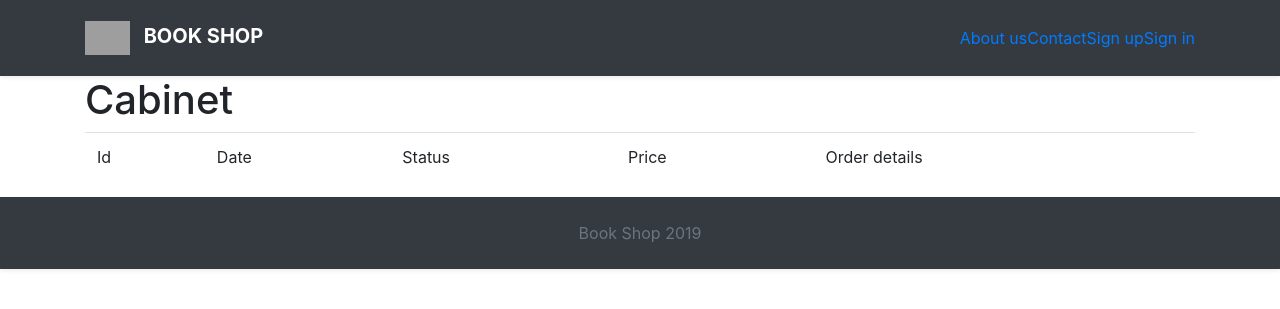
After one commit to GromovvVadim/SecondTaskWeb, a Django app: template OnlineShop/ecommerce/templates/cabinet.html in a window 1280 px wide. The commit adds this page. Shown: the top 309 px of the page. Run offline with Django 3.2, Linux system fonts and the light colour scheme; the template is opened without the code that fills it, so the values that code supplies are empty; some libraries are stand-ins or nearby versions; grey boxes are pictures that could not be loaded.

Commit message:
Add cabinet and fix bugs

```diff
--- a/OnlineShop/ecommerce/forms.py
+++ b/OnlineShop/ecommerce/forms.py
@@ -90,7 +90,6 @@ class OrderForm(forms.Form):
         self.fields['phone'].help_text = "Input real number"
         self.fields['delivery_type'].label = 'The method of obtaining'
         self.fields['address'].label = 'Delivery address'
-        #self.fields['address'].help_text = 'Input real address'
         self.fields['comment'].label = 'Order comment'
         self.fields['date'].label = 'Delivery date'
         self.fields['date'].help_text = 'Delivery takes 2-4 days'
--- /dev/null
+++ b/OnlineShop/ecommerce/templates/cabinet.html
@@ -0,0 +1,79 @@
+{% extends 'index.html' %}
+{% load static %}
+
+{% block content %}
+<div class="container">
+
+<h1>Cabinet</h1>
+
+<div class="table-container">
+<table class="table cart-table">
+<tr class="table-header">
+    <td>Id</td>
+    <td>Date</td>
+    <td>Status</td>
+    <td>Price</td>
+    <td>Order details</td>
+</tr>
+
+{% for order in orders %}
+
+<tr>
+    <td>{{ order.id }}</td>
+    <td>{{ order.date }}</td>
+    <td>{{ order.status }}</td>
+    <td>{{ order.total_price.normalize }} $</td>
+    <td>
+      <button type="button" class="btn btn-primary shadow-none" data-toggle="modal" data-target="#exampleModal-{{ order.id }}">Show details</button>
+    </td>
+</tr>
+
+{% endfor %}
+</table>
+</div>
+
+
+<!-- Modal -->
+{% for order in orders %}
+<div class="modal fade" id="exampleModal-{{ order.id }}" tabindex="-1" role="dialog" aria-labelledby="exampleModalLabel" aria-hidden="true">
+  <div class="modal-dialog" role="document">
+    <div class="modal-content">
+      <div class="modal-header">
+        <h5 class="modal-title" id="exampleModalLabel">Order №{{ order.id }}</h5>
+        <button type="button" class="close" data-dismiss="modal" aria-label="Close">
+          <span aria-hidden="true">&times;</span>
+        </button>
+      </div>
+      <div class="modal-body">
+
+        <table class="table">
+            <h3>Purchased books</h3>
+            {% for order_item in order.items.items.all %}
+                <tr>
+                    <td>{{ order_item.product.title }}, {{order_item.product.brand}} </td>
+                    <td>{{ order_item.amount }}</td>
+                    <td>{{ order_item.total_price.normalize }} $</td>
+                </tr>
+            {% endfor %}
+            <tr>
+                <td></td>
+                <td><b>Total sum: </b></td>
+                <td><b>{{ order.items.total_price.normalize }} $</b></td>
+            </tr>
+        </table>
+
+
+      </div>
+      <div class="modal-footer">
+        <button type="button" class="btn btn-secondary" data-dismiss="modal">Exit</button>
+      </div>
+    </div>
+  </div>
+</div>
+{% endfor %}
+</div>
+
+<script src="{% static 'js/jquery.min.js' %}"></script>
+<script src="{% static 'js/bootstrap.min.js' %}"></script>
+
+{% endblock %}
--- a/OnlineShop/ecommerce/templates/product.html
+++ b/OnlineShop/ecommerce/templates/product.html
@@ -17,7 +17,7 @@
             <div class="product__buy">
                 <div class="product__detail price">Ціна: <span class="price">{{ product.price.normalize }} $ <span>
                 </div>
-                <a href="#" class="buy-btn product-btn add_to_cart" data-slug="{{ product.slug }}"></a>  Buy</a>
+                <a href="#" class="buy-btn product-btn add_to_cart" data-slug="{{ product.slug }}"> Buy</a>
             </div>
             <div class="product__description">
                 <h2>Description:</h2>
```
Also changed, not shown: OnlineShop/ecommerce/models.py (+8 -7 lines), OnlineShop/ecommerce/urls.py (+9 -6 lines), OnlineShop/ecommerce/views.py (+8 -0 lines), OnlineShop/db.sqlite3.
